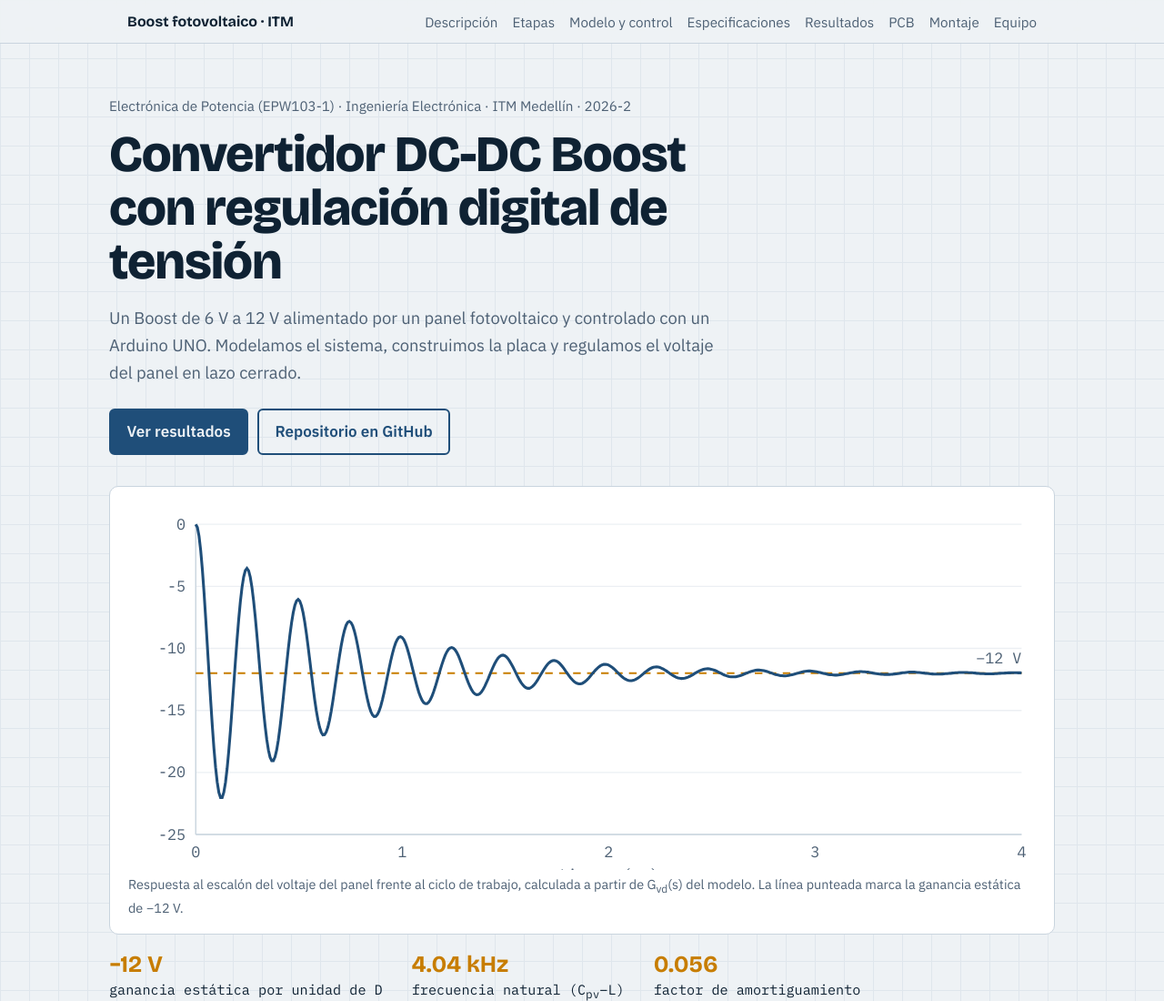
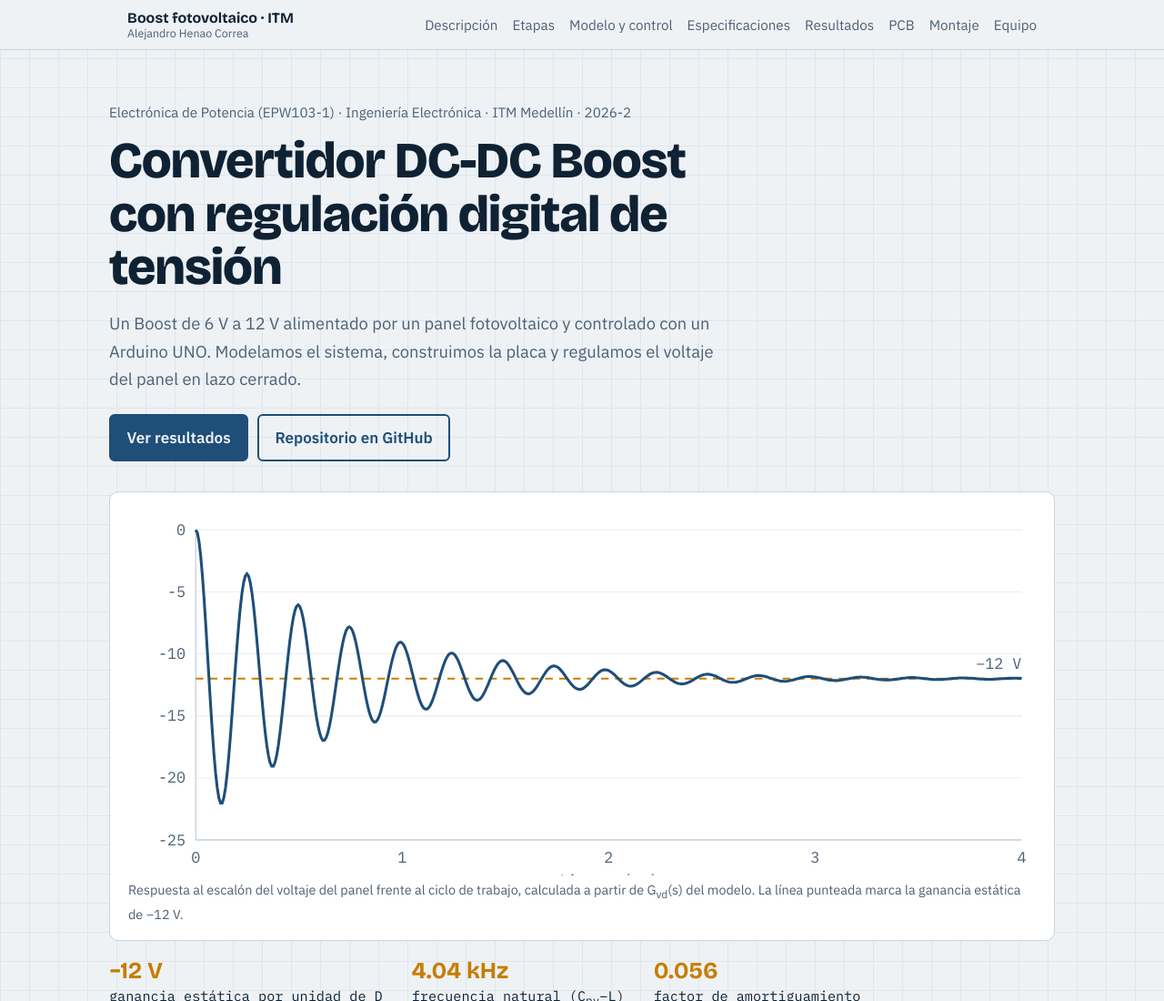
Before and after one commit to Alejotin873/Convertidor-DC-DC, a plain HTML site: page index.html in a window 1280 px wide. Shown: the top 1100 px of the page at 91% size. Drawn offline with nearby package versions, Linux system fonts and the light colour scheme.

Commit message:
Update header structure and add author name

```diff
--- a/index.html
+++ b/index.html
@@ -30,6 +30,7 @@ a:focus-visible,button:focus-visible{outline:3px solid var(--amber);outline-offs
 .wrap{max-width:1040px;margin:0 auto;padding:0 1.25rem}
 header.top{position:sticky;top:0;z-index:5;background:color-mix(in srgb,var(--paper) 92%,transparent);backdrop-filter:blur(6px);border-bottom:1px solid var(--line)}
 header.top .wrap{display:flex;align-items:center;justify-content:space-between;gap:1rem;flex-wrap:wrap;padding-top:.6rem;padding-bottom:.6rem}
+.id{display:flex;flex-direction:column;line-height:1.25}.by{font-size:.78rem;color:var(--muted)}
 .brand{font:700 1rem var(--head);text-decoration:none;color:var(--ink)}
 nav a{margin-left:1rem;font-size:.95rem;text-decoration:none;color:var(--muted)}
 nav a:hover{color:var(--ink)}
@@ -87,7 +88,7 @@ footer{border-top:1px solid var(--line);padding:1.5rem 0 2.5rem;color:var(--mute
 </head>
 <body>
 <header class="top"><div class="wrap">
-  <a class="brand" href="#top">Boost fotovoltaico · ITM</a>
+  <div class="id"><a class="brand" href="#top">Boost fotovoltaico · ITM</a><span class="by">Alejandro Henao Correa</span></div>
   <nav aria-label="Secciones">
     <a href="#descripcion">Descripción</a><a href="#etapas">Etapas</a><a href="#modelo">Modelo y control</a><a href="#specs">Especificaciones</a><a href="#resultados">Resultados</a><a href="#pcb">PCB</a><a href="#montaje">Montaje</a><a href="#equipo">Equipo</a>
   </nav>
```
